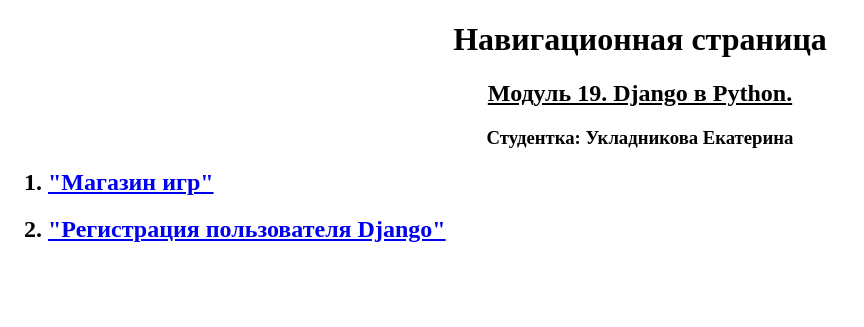
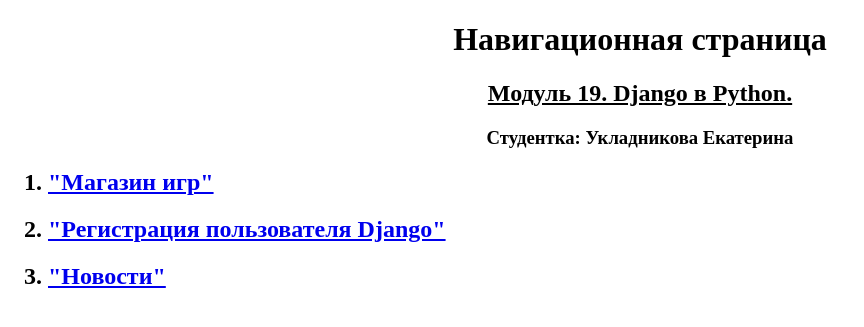
Before and after one commit to Kate-Ukladnikova/Modul_19, a Django app: page / in a window 1280 px wide. Shown: the top 327 px of the page, without its empty margins (0-864 px from the left). Run offline with Django 4.2, Linux system fonts and the light colour scheme.

Commit message:
Добавление новой вкладки с пагинацией ('новости') в меню на навигационной странице

```diff
--- a/UrbanDjango_19/templates/base.html
+++ b/UrbanDjango_19/templates/base.html
@@ -1,5 +1,5 @@
+{% load static %}
 <!DOCTYPE html>
-{% load static %}
 <!--<!DOCTYPE html>-->
 <html lang="en">
 <head>
--- a/UrbanDjango_19/templates/info/info.html
+++ b/UrbanDjango_19/templates/info/info.html
@@ -10,6 +10,7 @@
     <ol>
         <h2><li><a href="/menu/">"Магазин игр"</a></li></h2>
         <h2><li><a href="/django_sign_up/">"Регистрация пользователя Django"</a></li></h2>
+        <h2><li><a href="platform/news/">"Новости"</a></li></h2>
     </ol>
 </body>
 </html>
```
